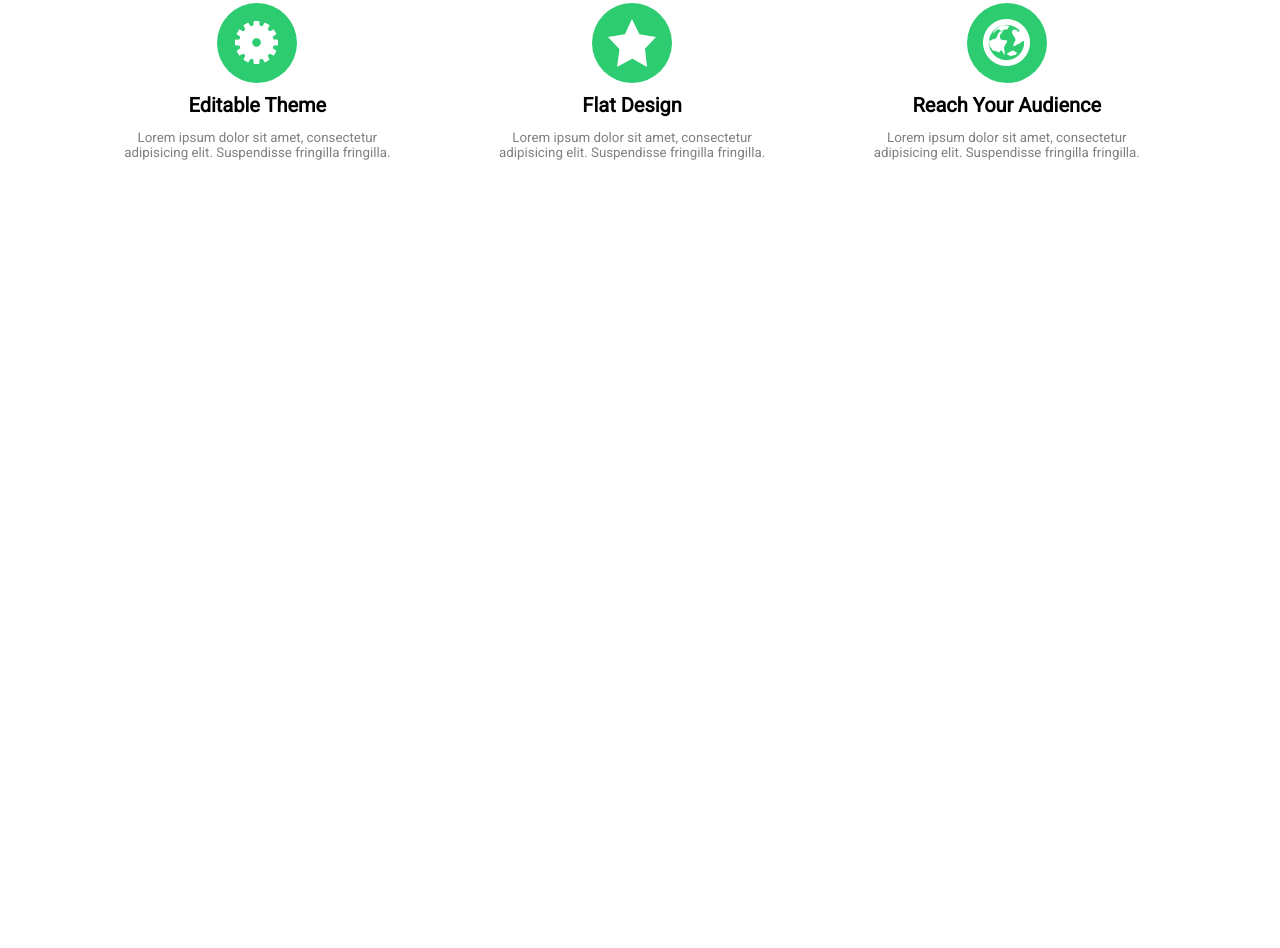
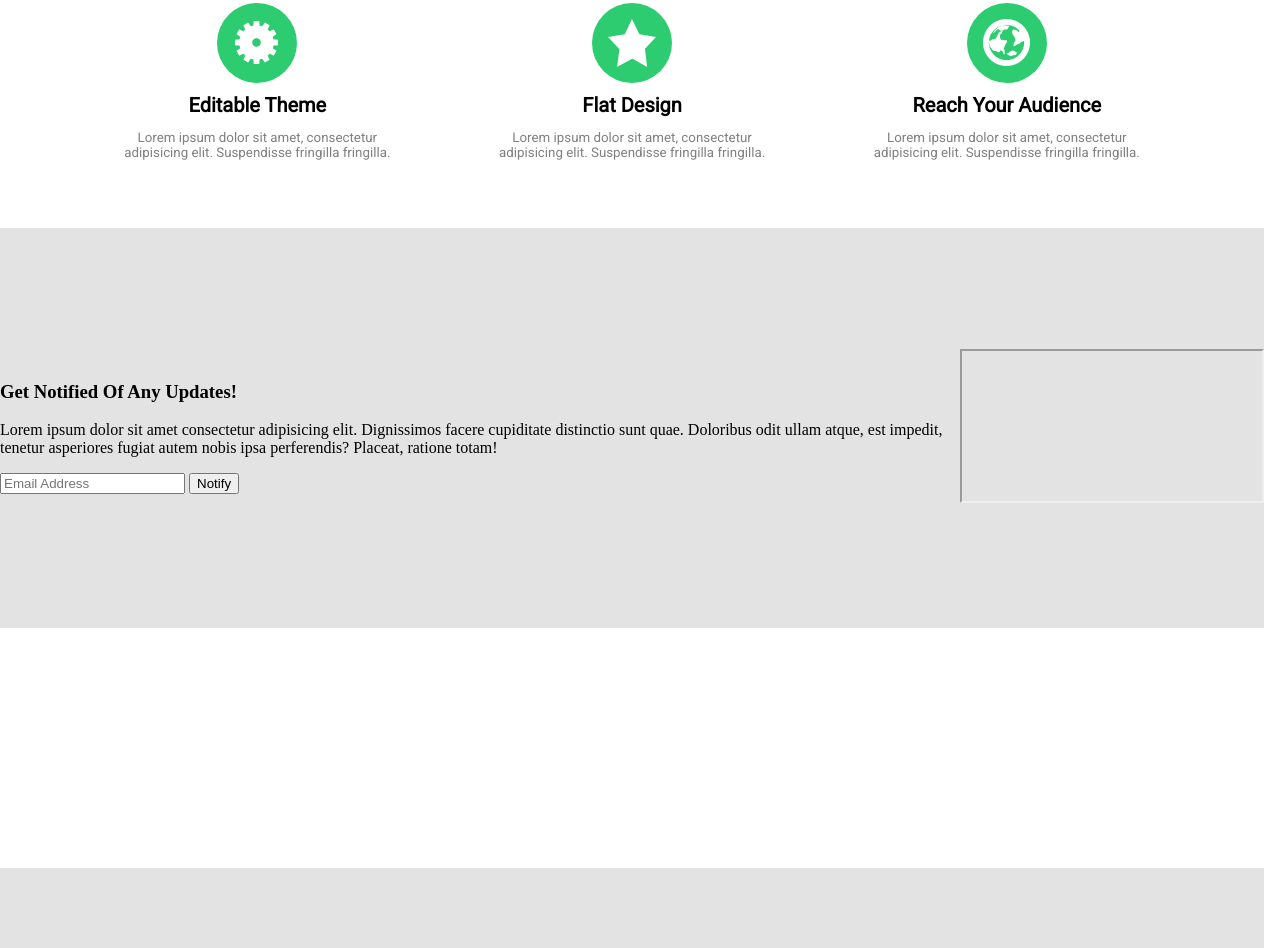
Before and after one commit to AlineMilene/notify-modified, a plain HTML site: page index.html in a window 1280 px wide. Shown: the part 676-1624 px from the top of the page. Before the commit the page ends 1344 px from the top, so only its background shows below. Drawn offline with Linux system fonts and the light colour scheme.

Commit message:
Criação e estilização parte 1 da section

```diff
--- a/css/style.css
+++ b/css/style.css
@@ -9,10 +9,11 @@ body{
                          'aside aside aside aside'
                          'footer footer footer footer';
     grid-template-columns: 24.7vw 24.7vw 24.67vw 24.7vw;
-    grid-template-rows: 78vh 35vh 15vh 30vh 10vh;
+    grid-template-rows: 78vh 35vh 50vh 30vh 10vh;
     margin: 0;
 }
 footer{
+    background-color: #e3e3e3;
     grid-area: footer;
 }
 header{
@@ -108,5 +109,8 @@ nav div div span:hover{
     opacity: 1;
 }
 section{
+    align-items: center;
+    background-color: #e3e3e3;
+    display: flex;
     grid-area: section;
 }
--- a/index.html
+++ b/index.html
@@ -62,7 +62,19 @@
             <p>Lorem ipsum dolor sit amet, consectetur adipisicing elit. Suspendisse fringilla fringilla.</p>
         </div>
     </header>
-    <section></section>
+    <section>
+        <div>
+            <h3>Get Notified Of Any Updates!</h3>
+            <p>Lorem ipsum dolor sit amet consectetur adipisicing elit. Dignissimos facere cupiditate distinctio sunt quae. Doloribus odit ullam atque, est impedit, tenetur asperiores fugiat autem nobis ipsa perferendis? Placeat, ratione totam!</p>
+            <div>
+                <input placeholder="Email Address" type="email">
+                <button>Notify</button>
+            </div>
+        </div>
+        <div>
+            <iframe></iframe>
+        </div>
+    </section>
     <aside></aside>
     <footer></footer>
 </body>
```
